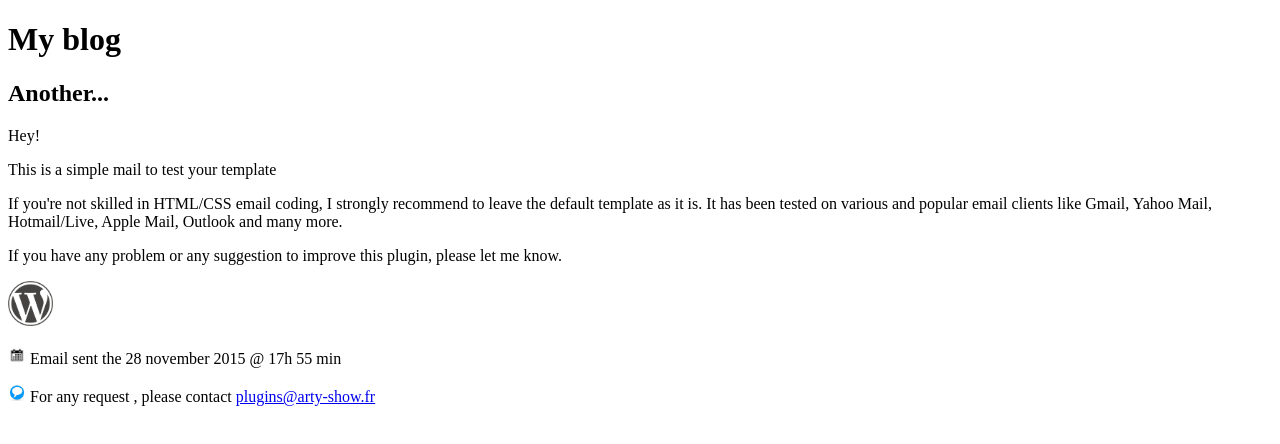
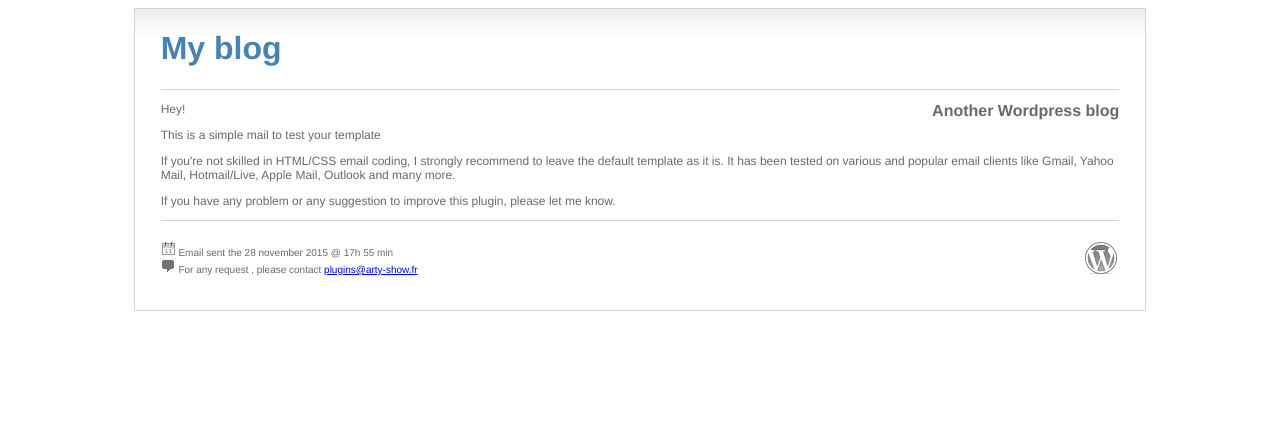
Before and after one commit to adlermx/FE_Course, a plain HTML site: page index.html in a window 1280 px wide. Drawn offline with Linux system fonts and the light colour scheme.

Commit message:
HW from Part2
Added style

```diff
--- a/index.html
+++ b/index.html
@@ -1,47 +1,36 @@
 <!DOCTYPE html>
 <html>
+<head>
+    <link rel="stylesheet" type="text/css" href="styles/style.css">
+</head>
 <body>
 <div class="wrapper">
-<!--<div>-->
-<!--лишний элемент-->
 <header>
-	<!--Используйте наиболее семантичную струкутру-->
 	<h1>My blog</h1>
-	<h2>Another...</h2>
- <!--   <div style = "float:right;"><p >Another Wordpress blog</p></div>-->
-	<!--<div><h1 style="color: SteelBlue ">My Blog</h1> </div>-->
+	<h2>Another Wordpress blog</h2>
 </header>
-<!--</div>-->
     <section>
-    <!--<hr style = "height: 1px; background-color: silver; border:none">-->
-    <!--используйте css: border top/bottom вместо hr-->
     <p>Hey!</p>
     <p>This is a simple mail to test your template </p>
     <p>If you're not skilled in HTML/CSS email coding, I strongly recommend to leave the default template as it is.
     It has been tested  on various and popular email clients like Gmail, Yahoo Mail, Hotmail/Live, Apple Mail, Outlook and many more.</p>
     <p>If you have any problem or any suggestion to improve  this plugin, please let me know.</p>
-    <!--<hr style = "height: 1px; background-color: silver; border:none">-->
-    <!--<div -->
-    <!-- style = " font-family: Helvetica, Segoe UI, Arial, sans-serif;-->
-    <!--font-size:10px;">-->
 
     </section>
 	<footer>
-	<!--используйте семантичные теги-->
-    <img src="images/wordpress-logo.png" width="45" height="45">
-<p><img src="images/calendario.jpg" width="18" height="18" > Email sent the <time>28 november 2015 @ 17h 55 min</time></p>
-<p><img src="images/chat.jpg" width="18" height="18"> For any request , please contact <a href="mailto:plugins@arty-show.fr">plugins@arty-show.fr</a></p>
-
+        <p class="footertext">
+            <span id="calendar"></span> Email sent the
+            <time>28 november 2015 @ 17h 55 min</time>
+            <span id="wordpress"></span>
+            <br>
+            <span id="chat"></span> For any request , please contact <a
+                href="mailto:plugins@arty-show.fr">plugins@arty-show.fr</a>
+        </p>
 </footer>
     </div>
-    <!--не забывайте закрывать элементы -->
 </body>
 </html>
 
-
-<footer>
-
-</footer>
 </div>
 </body>
 </html>
--- /dev/null
+++ b/styles/style.css
@@ -0,0 +1,55 @@
+
+.wrapper{
+    font-family:Helvetica, Segoe UI, Arial, sans-serif;
+    color: dimgray;
+    background: url('../images/sprite0.png') -0px -40px repeat-x ;
+    border:1px solid lightgray;
+    margin: 0 10% 0 10%;
+    padding: 0 2% 2% 2%;
+}
+header h1{
+    color: SteelBlue;
+    vertical-align: middle;
+}
+
+header h2{
+    float: right;
+    font-size: medium;
+}
+
+section{
+font-size: 12px;
+    border-top: 1px solid lightgray;
+    border-bottom: 1px solid lightgray;
+}
+
+
+.footertext{
+    font-size: 10px;
+    font-weight: inherit;
+    line-height: 1;
+    vertical-align: text-top;
+    padding-top: 10px;
+}
+
+#wordpress{
+    width: 35px;
+    height: 35px;
+    background: url("../images/sprite0.png") 0px 0px;
+    float: right;
+}
+
+#calendar{
+    width: 15px;
+    height: 15px;
+    background: url("../images/sprite0.png") 36px 0px;
+    display: inline-block;
+}
+
+
+#chat{
+    width: 15px;
+    height: 15px;
+    background: url("../images/sprite0.png") 16px 0px;
+    display: inline-block;
+}
```
Also changed, not shown: images/sprite0.png (added).
